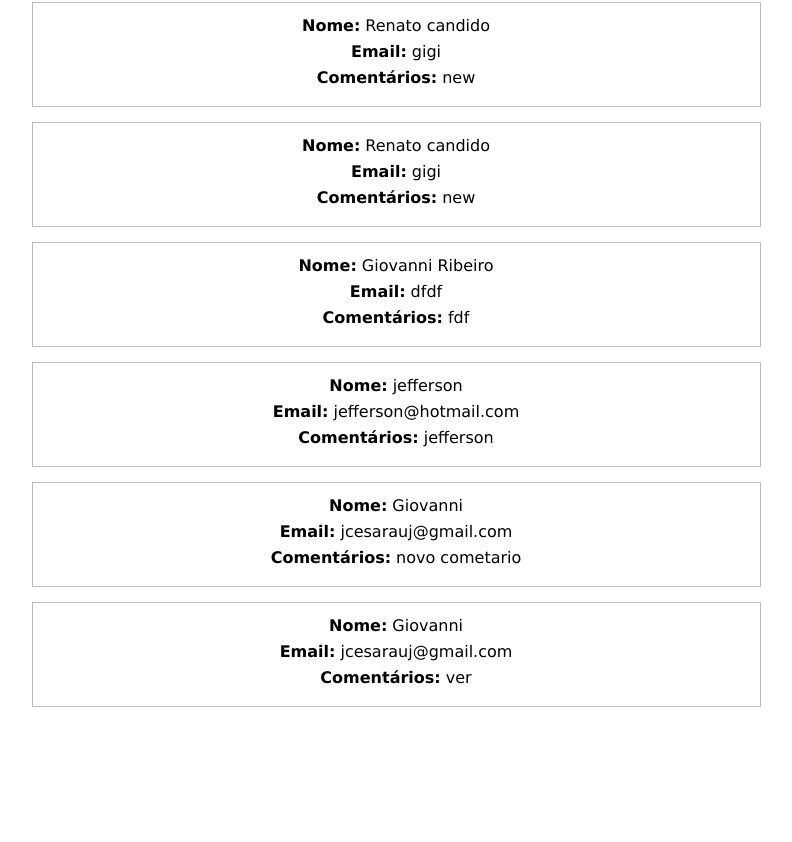
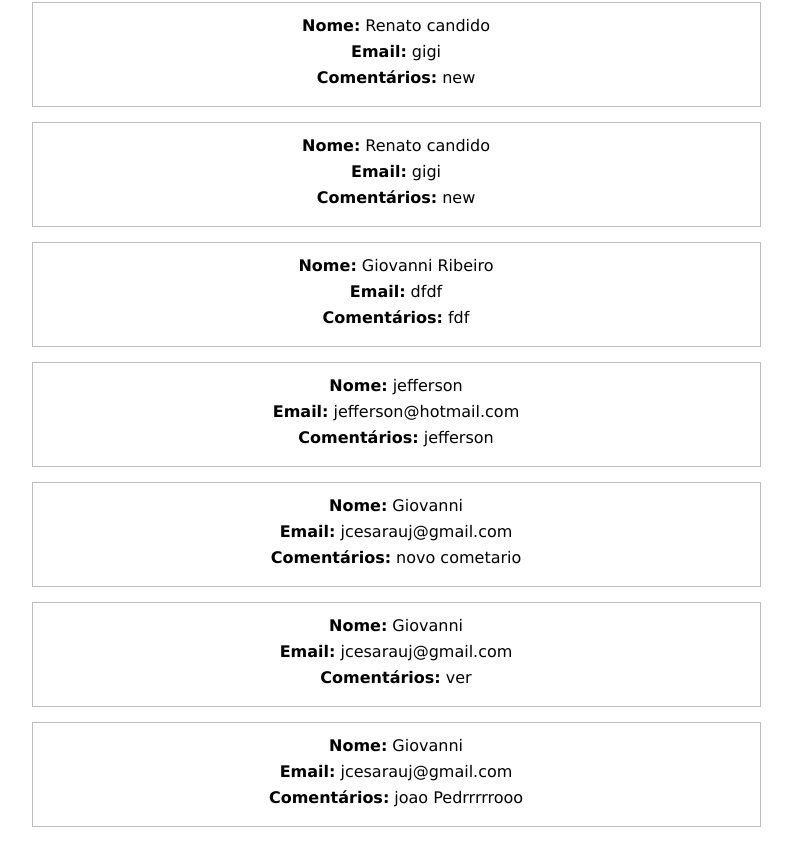
Before and after one commit to giovannirp/projetos-react, a React (Create React App) app in the folder delivery-full/: page /comentarios in a window 1280 px wide. Shown: the part 958-1800 px from the top of the page, without its empty margins (244-1036 px from the left). Before the commit the page ends 1680 px from the top, so only its background shows below. Built offline with nearby package versions, Linux system fonts and the light colour scheme; data requests are answered from the project's data file.

Commit message:
fix: corrigindo bug em navegador

```diff
--- a/delivery-full/db.json
+++ b/delivery-full/db.json
@@ -105,6 +105,12 @@
       "email": "jcesarauj@gmail.com",
       "comentario": "ver",
       "id": 8
+    },
+    {
+      "nome": "Giovanni",
+      "email": "jcesarauj@gmail.com",
+      "comentario": "joao Pedrrrrrooo",
+      "id": 9
     }
   ],
   "macarrao": [
--- a/delivery-full/src/Pages/Comentarios.scss
+++ b/delivery-full/src/Pages/Comentarios.scss
@@ -33,6 +33,10 @@
         height: 25px;
         width: 100%;
         padding-left: 7px;
+
+        &:focus {
+          outline: none;
+        }
       }
     }
 
@@ -58,6 +62,10 @@
         width: 100%;
         padding-left: 7px;
         padding-top: 7px;
+
+        &:focus {
+          outline: none;
+        }
       }
     }
 
```
